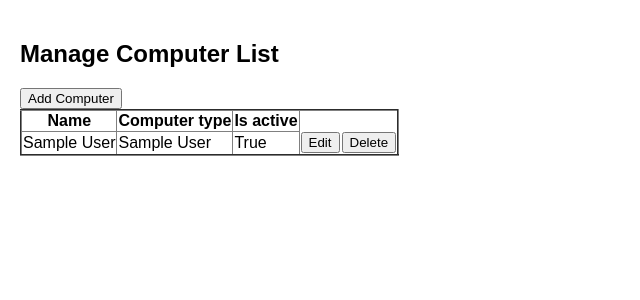
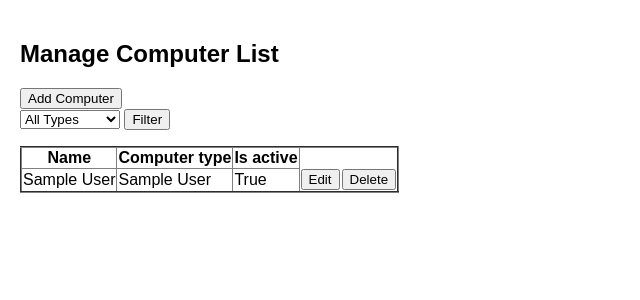
Before and after one commit to NguyennMinhh/net-cafe, a Django app: page /staff/computer_list/ in a window 1280 px wide. Shown: the part 46-346 px from the top of the page, without its empty margins (0-640 px from the left). Run offline with Django 5.2, Linux system fonts and the light colour scheme; tables that the repository leaves empty hold one stand-in row (values such as "Sample post").

Commit message:
added category feature

```diff
--- a/Staff/templates/staff/computer_list.html
+++ b/Staff/templates/staff/computer_list.html
@@ -5,6 +5,15 @@
 <button>
     <a style="text-decoration: none; color: black" href="{% url 'staff:computer_list_add' %}" class="btn">Add Computer</a>
 </button>
+<form method="get" action="{% url 'staff:computer_list' %}">
+    <select name="computer_type_id">
+        <option value="">All Types</option>
+    {% for computer in computer_types %}
+        <option value="{{ computer.id }}">{{ computer.name }}</option>
+    {% endfor %}
+    </select>
+    <button type="submit" name="filter">Filter</button>
+</form>
 <table border="2" style="border-collapse: collapse;">
     <thead>
         <tr>
--- a/Staff/views.py
+++ b/Staff/views.py
@@ -62,8 +62,13 @@
 
 # Computer List
 def computer_list(request):
+    type_id = request.GET.get('computer_type_id')
+    computer_ls = ComputerList.objects.all()
+    if type_id:
+        computer_ls = computer_ls.filter(computer_type_id=type_id)
     return render(request, 'staff/computer_list.html', {
-        "computer_list": ComputerList.objects.all(),
+        "computer_list": computer_ls,
+        "computer_types": ComputerType.objects.all(),
         "form": AddComputerListForm()
     })
 def computer_list_add(request):
```
